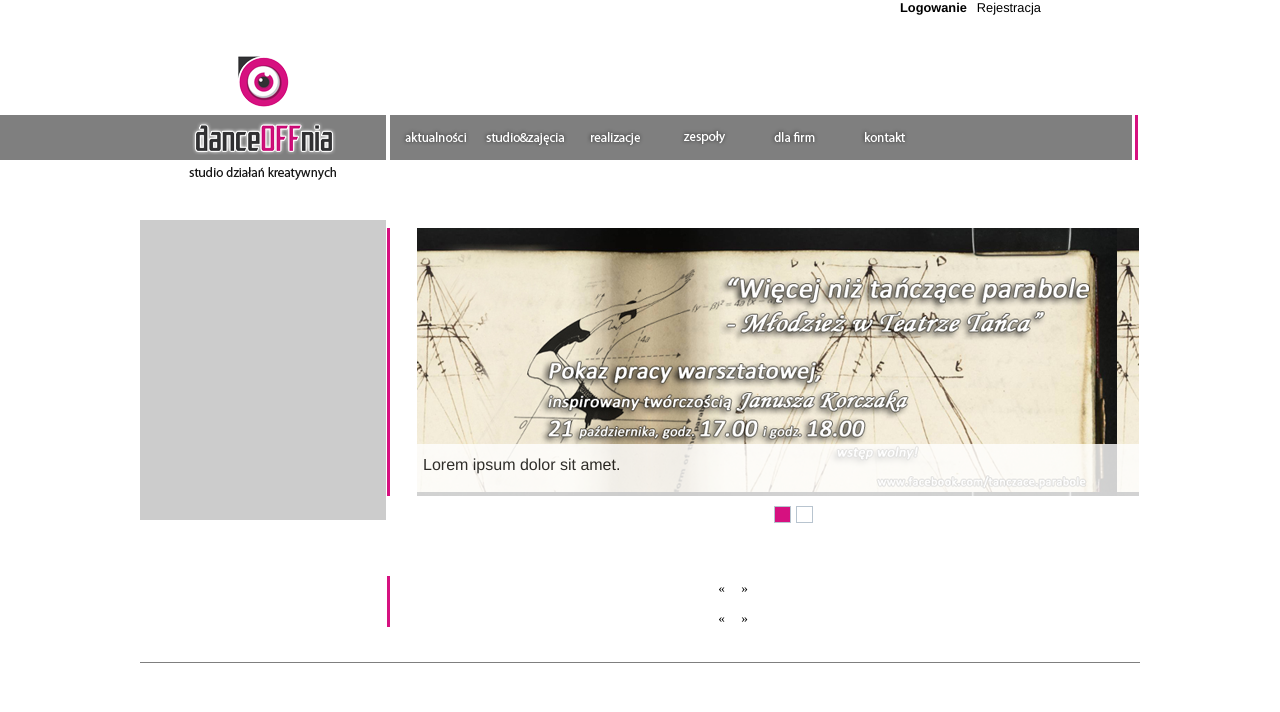
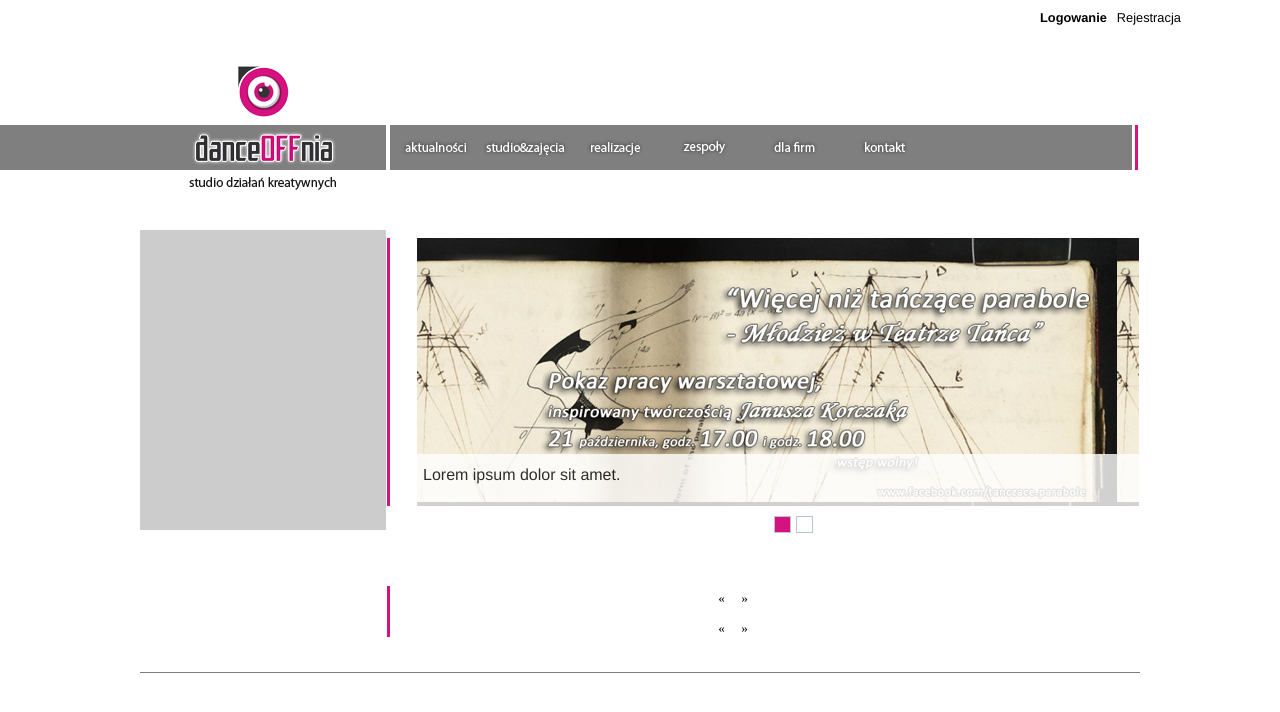
Before and after one commit to onliq/dcf, a PHP site: page / in a window 1280 px wide. Shown: the top 712 px of the page. Run offline with PHP 8.4, Linux system fonts and the light colour scheme; data that the repository does not hold is empty; some libraries are stand-ins or nearby versions.

Commit message:
porzadki

```diff
--- a/index.php
+++ b/index.php
@@ -2,13 +2,112 @@
 <html>
 	<head>
 
-		<!-- Links ------------------------------------------------------------------ -->
-		<script src="//ajax.googleapis.com/ajax/libs/jquery/1.10.1/jquery.min.js"></script>
-		<script src="http://code.jquery.com/jquery-1.9.1.js"></script>
-		<script type="text/javascript" src="src/coin-slider.min.js"></script>
-		<link rel="stylesheet" type="text/css" href="template/style.css">
-		<link rel="stylesheet" href="template/coin-slider-styles.css" type="text/css" />
+		<!-- Include links ---------------------------------------------------------- -->
+		<?php include 'include/links.php'; ?>
 		<!-- ------------------------------------------------------------------------ -->
+
+
+
+
+		<!-- Functions -------------------------------------------------------------- -->
+		<script type="text/javascript">
+		// Check hashtag -------------------------------------------- //
+			function getHashtag(){
+				if(window.location.hash) {
+		      		var hash = window.location.hash.substring(1);
+		  		} else {
+		  			var hash = 1;
+		  		}
+		  		return hash;
+			}
+		// ---------------------------------------------------------- //
+
+		// Load news ------------------------------------------------ //
+			function loadNews(page){
+				$.ajax({
+						url: "controllers/getNews.php",
+						type: "POST",
+						data: "page=" + page,
+						cache: false
+						}).done(function(data) {
+				  		$(".newsBoxContainer").html(data);
+				  		$(".switchPage").on("click", switchPage())
+					});
+			}
+		// ---------------------------------------------------------- //
+
+		// Switch page ---------------------------------------------- //
+			function switchPage(){
+				$(".switchPage").click(function(){
+					var page = $(this).attr("id");
+					page = page.substr(1,3);
+					window.location.hash = page;
+					loadNews(page);
+				});
+				var hash = getHashtag();
+				$(".nextPage").click(function(){
+					var lastPage = $(this).attr("id");
+					lastPage = lastPage.substr(9,3);
+					var page = parseInt(hash);
+					if (page == lastPage) {
+
+					} else {
+						page++;
+						window.location.hash = page;
+						loadNews(page);
+					}
+				});
+				$(".prevPage").click(function(){
+					var page = parseInt(hash);
+					if(page > 1) {
+					page--;
+					window.location.hash = page;
+					loadNews(page);
+					} else {};
+				});
+			}
+		// ---------------------------------------------------------- //
+
+		// Login ---------------------------------------------------- //
+			function grayout() {
+				$('#grayout').css({"display":"none"});
+				$('#loginForm').css({"display":"none"});
+
+				$("#loginButton").click(function(){
+					$('#grayout').css({"display":""});
+					$('#loginForm').css({"display":""});
+				});
+
+				$("#grayout").click(function(){
+					$('#grayout').css({"display":"none"});
+					$('#loginForm').css({"display":"none"});
+				});
+			}
+		// ---------------------------------------------------------- //
+		</script>
+		<!-- ------------------------------------------------------------------------ -->
+
+
+
+
+		<!-- Page load -------------------------------------------------------------- -->
+		<script type="text/javascript">
+			$(document).ready(function(){
+				grayout();
+
+				var checkPage = getHashtag();
+				if (checkPage > $("#nextPage").attr("id")) {
+					window.location.hash = page;
+					loadNews(page);
+				} else {
+					window.location.hash = 1;
+					loadNews(1);
+					switchPage();
+				}
+			})
+		</script>
+		<!-- ------------------------------------------------------------------------ -->
+
 
 
 
@@ -17,47 +116,51 @@
 
 	<body>
 		<!-- Include userStatus ----------------------------------------------------- -->
-		<?php include 'views/userStatus.php'; ?>
+		<?php include 'include/userStatus.php'; ?>
+		<!-- ------------------------------------------------------------------------ -->
+		<!-- Include loginForm ------------------------------------------------------ -->
+		<?php include 'include/loginForm.php'; ?>
 		<!-- ------------------------------------------------------------------------ -->
 		<!-- Include header --------------------------------------------------------- -->
-		<?php include 'views/header.php'; ?>
+		<?php include 'include/header.php'; ?>
 		<!-- ------------------------------------------------------------------------ -->
 		<div id="grid">
-			<!-- Include left column ---------------------------------------------------- -->
-			<?php include 'views/leftCol.php'; ?>
+
+
+			<div id="leftCol">
+				<!-- <div id="leftMenu">
+					<img src="template/img/leftMenu.png" />
+				</div> -->
+			</div>
+
+
+
+		<div id="rightCol">
+
+			<!-- Include Coin Slider ---------------------------------------------------- -->
+			<?php include 'include/coinSlider.php'; ?>
+
 			<!-- ------------------------------------------------------------------------ -->
-			<!-- Include right column --------------------------------------------------- -->
-			<?php include 'views/rightCol.php'; ?>
-			<!-- ------------------------------------------------------------------------ -->
+
+			<!-- <div id="newsPages1">
+				<div class="switchPage" id="p1">1  </div>
+				<div class="switchPage" id="p2">2  </div>
+			</div> -->
+			<div id="newsLoadScreen">
+				<div class="newsBoxContainer"></div>
+			</div>
+
+			<!-- <div id="newsPages2">
+				<div class="switchPage" id="p1">1  </div>
+				<div class="switchPage" id="p2">2  </div>
+			</div> -->
+
+		</div>
 			<!-- Include footer --------------------------------------------------------- -->
-			<?php include 'views/footer.php'; ?>
+			<?php include 'include/footer.php'; ?>
 			<!-- ------------------------------------------------------------------------ -->
 		</div>
-		<!-- Include loginForm ------------------------------------------------------ -->
-		<?php include 'views/loginForm.php'; ?>
-		<!-- ------------------------------------------------------------------------ -->
+
 	</body>
 
 </html>
-
-<!-- Login -->
-<script type="text/javascript">
-
-	$(document).ready(function(){
-
-		$('#grayout').css({"display":"none"});
-		$('#loginForm').css({"display":"none"});
-
-		$("#loginButton").click(function(){
-			$('#grayout').css({"display":""});
-			$('#loginForm').css({"display":""});
-		});
-
-		$("#grayout").click(function(){
-			$('#grayout').css({"display":"none"});
-			$('#loginForm').css({"display":"none"});
-		});
-
-	});
-</script>
-<!-- -->
--- a/template/style.css
+++ b/template/style.css
@@ -506,7 +506,7 @@ body {
 /* Navigation buttons ======================================================= */
 #navButtons {
 	position: absolute;
-	z-index: 2;
+	z-index: 0;
 	float: left;
 	width: auto;
 	height: 45px;
@@ -596,7 +596,7 @@ body {
 }
 /* News ===================================================================== */
 #newsLoadScreen {
-	z-index:10;
+	z-index: ;
 	background-color: ;
 }
 
@@ -734,20 +734,14 @@ body {
 }
 
 .newsHeadPhoto {
-	width: 722px;
-	height: 268px;
+	width: 700px;
+	height: 264px;
 	background-color: Gray;
 }
-<<<<<<< HEAD
+
 /* ========================================================================== */
-=======
 
-.nTitle {
-	width: 195px;
-	height: 80px;
-	padding-left: 5px;
-	font-size: 13pt;
-}*/
+
 /* ========================================================================== */
 /* Login  =================================================================== */
 
@@ -792,4 +786,3 @@ body {
 	z-index: 3;
 }
 /* ========================================================================== */
->>>>>>> e1f2a594cc49eeefdca47e20f27c62824a79285f
--- a/views/leftCol.php
+++ /dev/null
@@ -1,5 +0,0 @@
-<div id="leftCol">
-	<!-- <div id="leftMenu">
-		<img src="template/img/leftMenu.png" />
-	</div> -->
-</div>
```
Also changed, not shown: news.php (+5 -4 lines), views/rightCol.php (deleted, +0 -113 lines), include/coinSlider.php (renamed from views/coinSlider.php), include/footer.php (renamed from views/footer.php), include/header.php (renamed from views/header.php), include/links.php (renamed from views/links.php), include/loginForm.php (renamed from views/loginForm.php), include/userStatus.php (renamed from views/userStatus.php).
